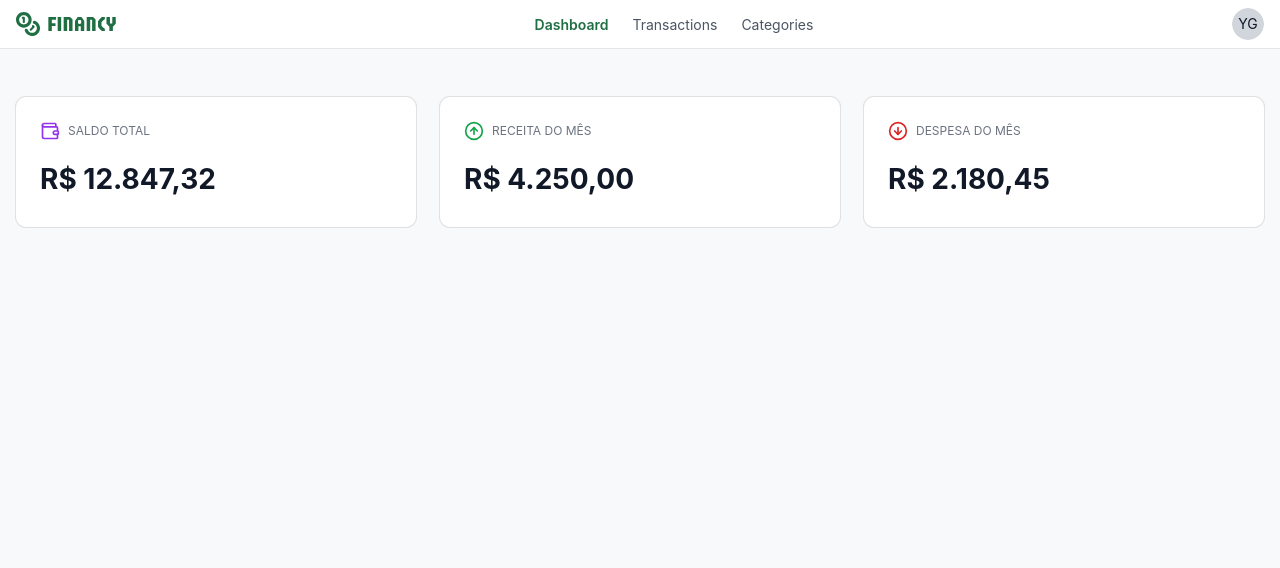
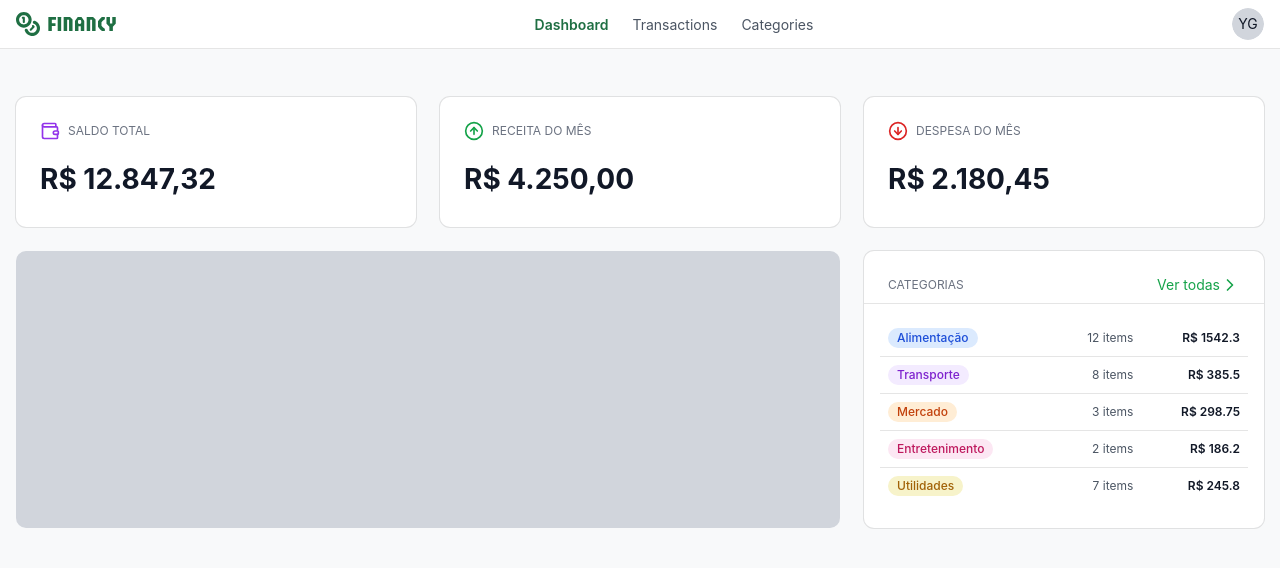
Before and after one commit to combizera/rocketseat-financy, a React (Vite) app in the folder apps/web/: page /dashboard in a window 1280 px wide. Shown: the top 568 px of the page. Built offline with nearby package versions, Linux system fonts and the light colour scheme.

Commit message:
feat(dashboard): add categories table with badge support and card category component

```diff
--- /dev/null
+++ b/apps/web/src/components/ui/badge.tsx
@@ -0,0 +1,64 @@
+import { mergeProps } from "@base-ui/react/merge-props"
+import { useRender } from "@base-ui/react/use-render"
+import { cva, type VariantProps } from "class-variance-authority"
+
+import { cn } from "@/lib/utils"
+
+const badgeVariants = cva(
+  "h-5 gap-1 rounded-full border border-transparent px-2 py-0.5 text-xs font-medium transition-all has-data-[icon=inline-end]:pr-1.5 has-data-[icon=inline-start]:pl-1.5 [&>svg]:size-3! inline-flex items-center justify-center w-fit whitespace-nowrap shrink-0 [&>svg]:pointer-events-none focus-visible:border-ring focus-visible:ring-ring/50 focus-visible:ring-[3px] aria-invalid:ring-destructive/20 aria-invalid:border-destructive transition-colors overflow-hidden group/badge",
+  {
+    variants: {
+      variant: {
+        default: "bg-primary text-primary-foreground [a]:hover:bg-primary/80",
+        secondary: "bg-secondary text-secondary-foreground [a]:hover:bg-secondary/80",
+        destructive: "bg-destructive/10 [a]:hover:bg-destructive/20 focus-visible:ring-destructive/20 text-destructive",
+        outline: "border-border text-foreground [a]:hover:bg-muted [a]:hover:text-muted-foreground",
+        ghost: "hover:bg-muted hover:text-muted-foreground",
+        link: "text-primary underline-offset-4 hover:underline",
+        blue: "bg-blue-light text-blue-dark",
+        purple: "bg-purple-light text-purple-dark",
+        pink: "bg-pink-light text-pink-dark",
+        red: "bg-red-light text-red-dark",
+        orange: "bg-orange-light text-orange-dark",
+        yellow: "bg-yellow-light text-yellow-dark",
+        green: "bg-green-light text-green-dark",
+      },
+    },
+    defaultVariants: {
+      variant: "default",
+    },
+  }
+)
+
+
+export type BadgeColor = "blue" | "purple" | "pink" | "red" | "orange" | "yellow" | "green";
+
+interface BadgeProps extends useRender.ComponentProps<"span">, VariantProps<typeof badgeVariants> {
+  color?: BadgeColor;
+}
+
+function Badge({
+  className,
+  variant = "default",
+  render,
+  color,
+  ...props
+}: BadgeProps) {
+  const colorVariant = color ?? variant;
+  return useRender({
+    defaultTagName: "span",
+    props: mergeProps<"span">(
+      {
+        className: cn(badgeVariants({ className, variant: colorVariant })),
+      },
+      props
+    ),
+    render,
+    state: {
+      slot: "badge",
+      variant: colorVariant,
+    },
+  })
+}
+
+export { Badge, badgeVariants }
--- /dev/null
+++ b/apps/web/src/components/ui/card-category.tsx
@@ -0,0 +1,32 @@
+import { Link } from "@tanstack/react-router";
+import { Card } from "./card";
+import { ChevronRight } from "lucide-react";
+
+interface CardCategoryProps {
+  title: string;
+  buttonText: string;
+  buttonLink: string;
+  children?: React.ReactNode;
+}
+
+export function CardCategory({ title, buttonText, buttonLink, children }: CardCategoryProps) {
+  return (
+    <Card className="flex flex-col gap-4 p-0">
+      <div className="flex justify-between border-b pb-2 pt-6 px-6">
+        <p className="text-gray-500 uppercase mt-[.5px]">
+          {title}
+        </p>
+        <Link
+          to={buttonLink}
+          className="flex items-center text-sm text-green-base hover:underline"
+        >
+          {buttonText}
+          <ChevronRight className="size-5" />
+        </Link>
+      </div>
+      <div className="px-4 pb-6">
+        {children}
+      </div>
+    </Card>
+  )
+}
--- /dev/null
+++ b/apps/web/src/components/ui/table.tsx
@@ -0,0 +1,99 @@
+import * as React from "react"
+
+import { cn } from "@/lib/utils"
+
+function Table({ className, ...props }: React.ComponentProps<"table">) {
+  return (
+    <div data-slot="table-container" className="relative w-full overflow-x-auto">
+      <table
+        data-slot="table"
+        className={cn("w-full caption-bottom text-xs", className)}
+        {...props}
+      />
+    </div>
+  )
+}
+
+function TableHeader({ className, ...props }: React.ComponentProps<"thead">) {
+  return (
+    <thead
+      data-slot="table-header"
+      className={cn("[&_tr]:border-b", className)}
+      {...props}
+    />
+  )
+}
+
+function TableBody({ className, ...props }: React.ComponentProps<"tbody">) {
+  return (
+    <tbody
+      data-slot="table-body"
+      className={cn("[&_tr:last-child]:border-0", className)}
+      {...props}
+    />
+  )
+}
+
+function TableFooter({ className, ...props }: React.ComponentProps<"tfoot">) {
+  return (
+    <tfoot
+      data-slot="table-footer"
+      className={cn("bg-muted/50 border-t font-medium [&>tr]:last:border-b-0", className)}
+      {...props}
+    />
+  )
+}
+
+function TableRow({ className, ...props }: React.ComponentProps<"tr">) {
+  return (
+    <tr
+      data-slot="table-row"
+      className={cn("hover:bg-muted/50 data-[state=selected]:bg-muted border-b transition-colors", className)}
+      {...props}
+    />
+  )
+}
+
+function TableHead({ className, ...props }: React.ComponentProps<"th">) {
+  return (
+    <th
+      data-slot="table-head"
+      className={cn("text-foreground h-10 px-2 text-left align-middle font-medium whitespace-nowrap [&:has([role=checkbox])]:pr-0", className)}
+      {...props}
+    />
+  )
+}
+
+function TableCell({ className, ...props }: React.ComponentProps<"td">) {
+  return (
+    <td
+      data-slot="table-cell"
+      className={cn("p-2 text-gray-600 align-middle whitespace-nowrap [&:has([role=checkbox])]:pr-0", className)}
+      {...props}
+    />
+  )
+}
+
+function TableCaption({
+  className,
+  ...props
+}: React.ComponentProps<"caption">) {
+  return (
+    <caption
+      data-slot="table-caption"
+      className={cn("text-muted-foreground mt-4 text-xs", className)}
+      {...props}
+    />
+  )
+}
+
+export {
+  Table,
+  TableHeader,
+  TableBody,
+  TableFooter,
+  TableHead,
+  TableRow,
+  TableCell,
+  TableCaption,
+}
--- a/apps/web/src/routes/dashboard.tsx
+++ b/apps/web/src/routes/dashboard.tsx
@@ -1,7 +1,54 @@
-import { Card } from '@/components/ui/card'
+import { CardCategory } from '@/components/ui/card-category'
 import { CardWidget } from '@/components/ui/card-widget'
 import { createFileRoute } from '@tanstack/react-router'
 import { CircleArrowDown, CircleArrowUp, Wallet } from 'lucide-react'
+import {
+  Table,
+  TableBody,
+  TableCell,
+  TableRow,
+} from "@/components/ui/table"
+import { Badge, type BadgeColor } from '@/components/ui/badge'
+
+
+const categories: {
+  categoryName: string;
+  itemsCount: number;
+  totalAmount: number;
+  color: BadgeColor;
+}[] = [
+    {
+      categoryName: "Alimentação",
+      itemsCount: 12,
+      totalAmount: 1542.30,
+      color: "blue",
+    },
+    {
+      categoryName: "Transporte",
+      itemsCount: 8,
+      totalAmount: 385.50,
+      color: "purple",
+    },
+    {
+      categoryName: "Mercado",
+      itemsCount: 3,
+      totalAmount: 298.75,
+      color: "orange",
+    },
+    {
+      categoryName: "Entretenimento",
+      itemsCount: 2,
+      totalAmount: 186.20,
+      color: "pink",
+    },
+    {
+      categoryName: "Utilidades",
+      itemsCount: 7,
+      totalAmount: 245.80,
+      color: "yellow",
+    },
+  ]
+
 
 export const Route = createFileRoute('/dashboard')({
   component: RouteComponent,
@@ -32,6 +79,37 @@ function RouteComponent() {
           icon={CircleArrowDown}
           iconClass="text-red-base"
         />
+
+        <div className="bg-gray-300 col-span-2 rounded-lg">
+
+        </div>
+
+        <CardCategory
+          title="Categorias"
+          buttonText="Ver todas"
+          buttonLink="/categories"
+        >
+          <Table>
+            <TableBody>
+              {categories.map((category) => (
+                <TableRow key={category.categoryName}>
+                  <TableCell className="font-medium">
+                    <Badge color={category.color}>
+                      {category.categoryName}
+                    </Badge>
+                  </TableCell>
+                  <TableCell className="text-right">
+                    {category.itemsCount} items
+                  </TableCell>
+                  <TableCell className="text-right font-semibold text-gray-800">
+                    R$ {category.totalAmount}
+                  </TableCell>
+                </TableRow>
+              ))}
+            </TableBody>
+          </Table>
+
+        </CardCategory>
       </section>
     </main>
   )
```
